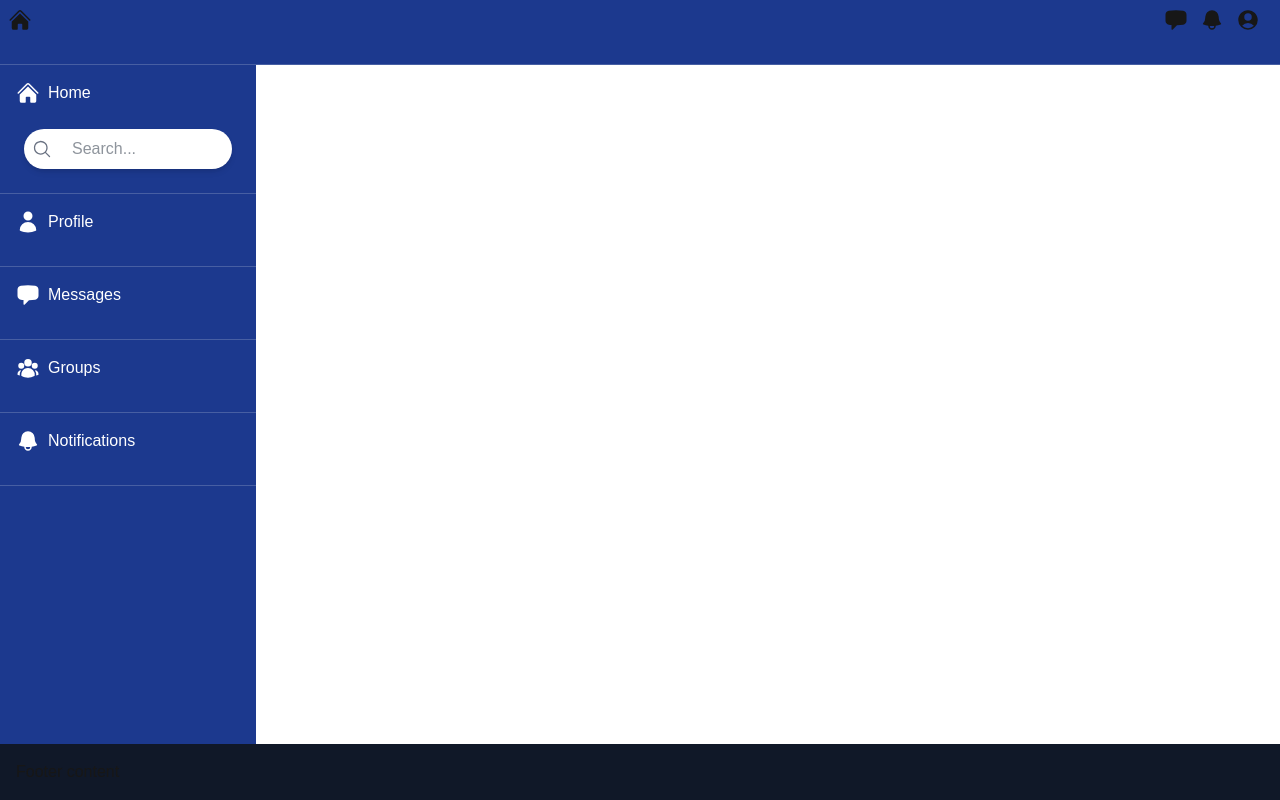
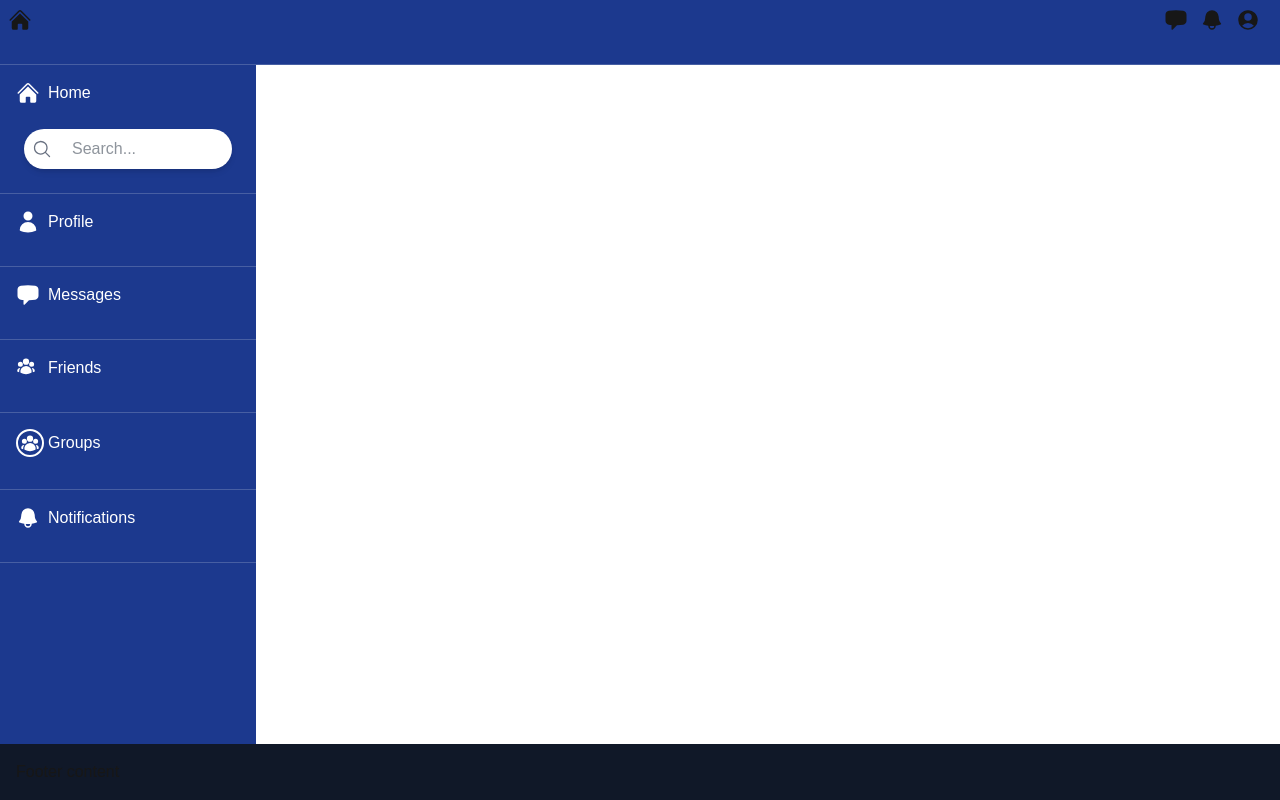
Before and after one commit to WycliffeAlphus/social-network, a Next.js app in the folder frontend/: page / in a window 1280 px wide. Built offline with nearby package versions, Linux system fonts and the light colour scheme.

Commit message:
feat:change groups icon to distinct it from friends

```diff
--- a/frontend/src/app/components/sidebar.jsx
+++ b/frontend/src/app/components/sidebar.jsx
@@ -5,7 +5,7 @@ import { useRouter } from "next/navigation";
 import SearchBar from "./searchbar";
 import {
   HomeIcon, BellIcon, ChatBubbleLeftIcon,
-  UserIcon, UserGroupIcon,PlusIcon
+  UserIcon, UserGroupIcon, PlusIcon
 } from '@heroicons/react/24/solid';
 
 export default function Sidebar() {
@@ -60,8 +60,19 @@ export default function Sidebar() {
             </Link>
           </li>
           <li className="p-4 border-b border-gray-100/20">
+            <Link href="/friends" className="flex w-full pb-4 items-center">
+              <div className="relative w-6 h-6 mr-2">
+                <UserGroupIcon className="h-5 w-5 text-white" />
+              </div>
+              Friends
+            </Link>
+          </li>
+          <li className="p-4 border-b border-gray-100/20">
             <Link href="/groups" className="flex w-full  pb-4 items-center">
-              <UserGroupIcon className="h-6 w-6 mr-2" /> Groups
+              <div className="w-7 h-7 flex items-center justify-center rounded-full border-2 border-white mr-1">
+                <UserGroupIcon className="h-5 w-5 text-white" />
+              </div>
+              Groups
             </Link>
           </li>
           <li className="p-4 border-b border-gray-100/20">
```
